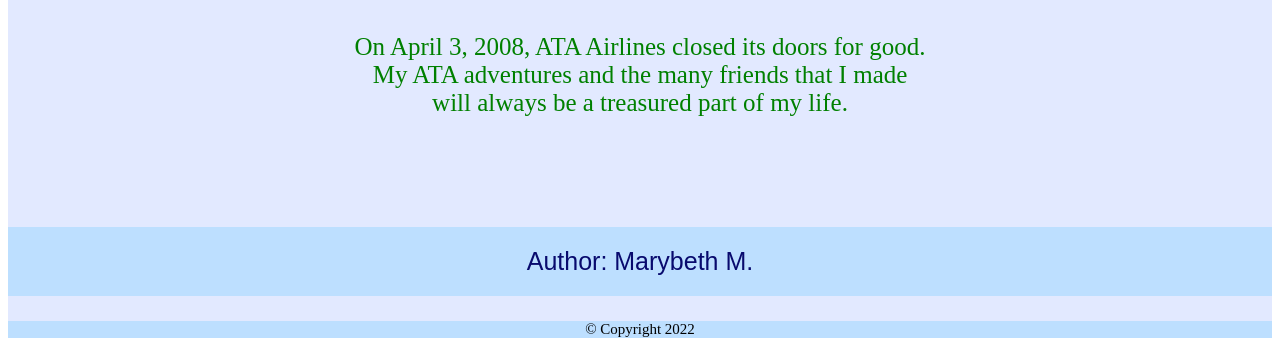
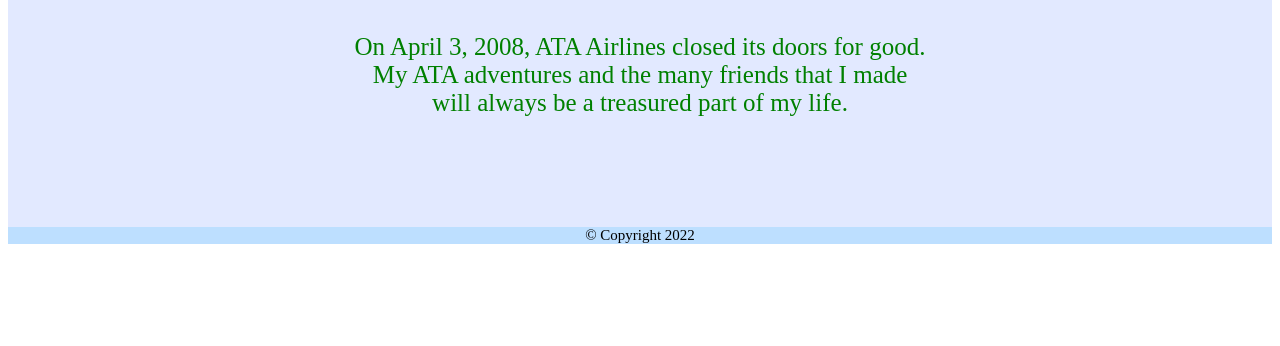
Before and after one commit to mbMogs/ATA, a plain HTML site: page index.html in a window 1280 px wide. Shown: the part 6315-6661 px from the top of the page. After the commit the page ends 6567 px from the top, so only its background shows below. Drawn offline with Linux system fonts and the light colour scheme.

Commit message:
Update index.html

```diff
--- a/index.html
+++ b/index.html
@@ -152,7 +152,5 @@
 
 
 
-<center><footer>
-  <p>Author: Marybeth M.</p>
-</footer>
+
 <footer><medium>&copy; Copyright 2022</medium></footer></center>
```
